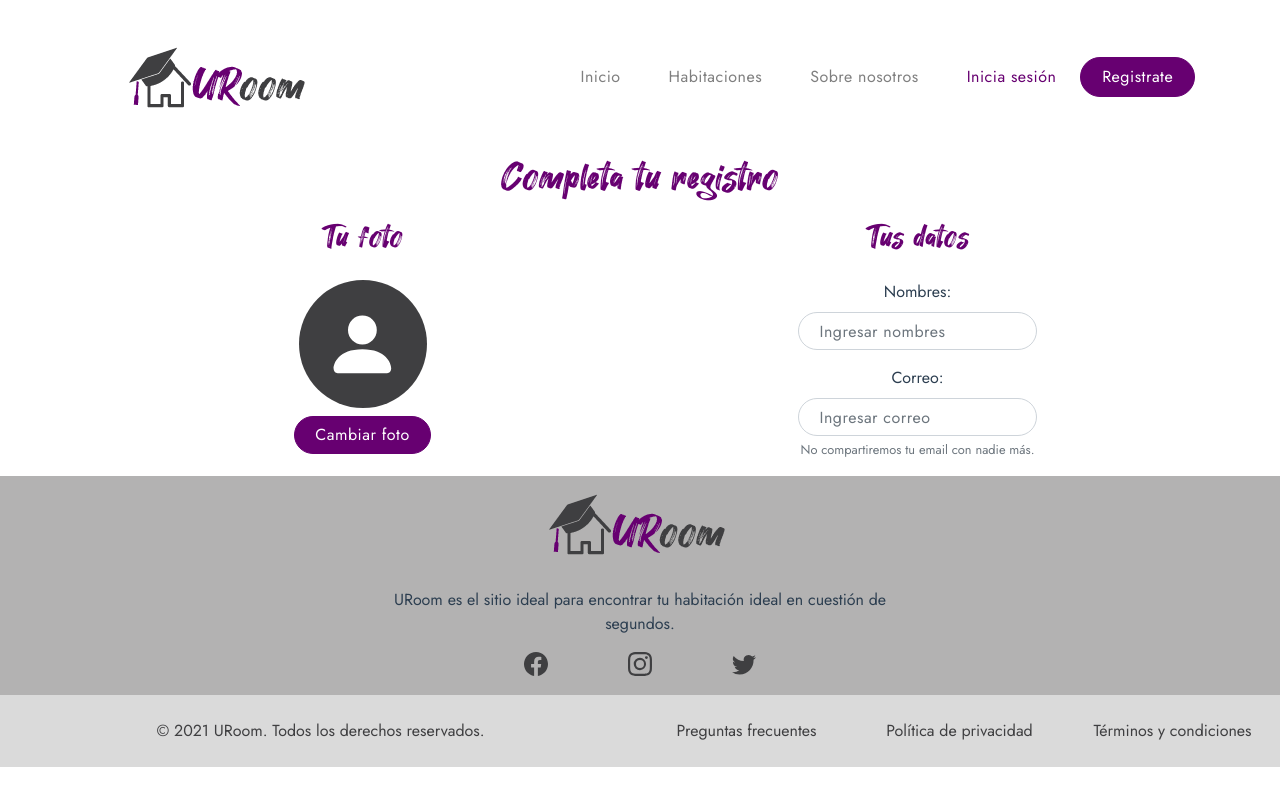
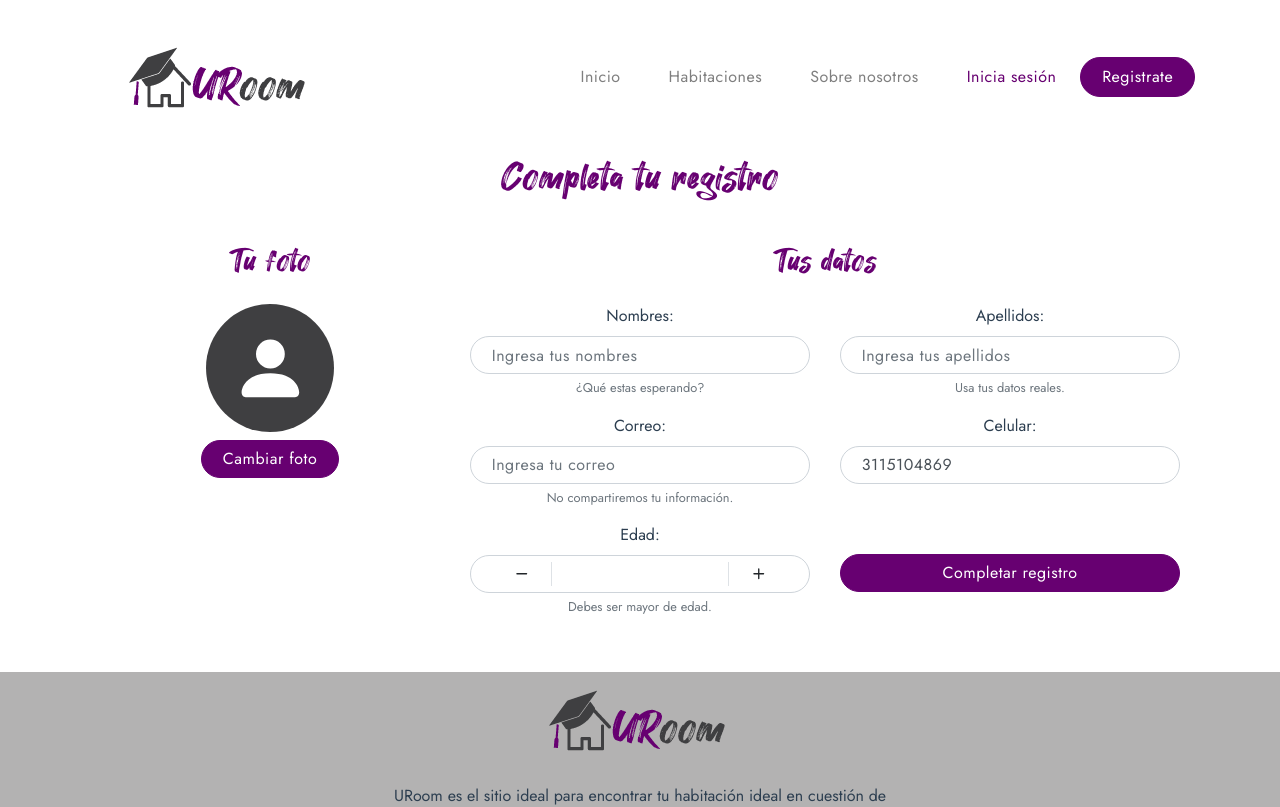
Before and after one commit to URoomUNAL/Front-URoom, a Vue app: page /RegistroData in a window 1280 px wide. Shown: the top 807 px of the page. Built offline with nearby package versions, Linux system fonts and the light colour scheme.

Commit message:
Formulario de Completar Registro Terminado

```diff
--- a/src/components/RegistroData.vue
+++ b/src/components/RegistroData.vue
@@ -6,13 +6,13 @@
       </b-col>
     </b-row>
     <b-row>
-      <b-col>
+      <b-col class="mb-4">
         <b-form @submit="onSubmit" @reset="onReset" v-if="show">
-          <b-container>
-            <b-row cols="2">
-              <b-col>
+          <b-container class="mb-3">
+            <b-row>
+              <b-col lg="4">
                 <b-row align-h="center" align-v="center">
-                  <h2 class="primary mb-4">Tu foto</h2>
+                  <h2 class="primary my-4">Tu foto</h2>
                 </b-row>
                 <b-row align-h="center" align-v="center">
                   <b-avatar src="" size="8rem" class="mb-2"/>
@@ -23,51 +23,51 @@
                   <b-button  variant="primary" class="mb-2">Cambiar foto</b-button>
                 </b-row>
               </b-col>
-              <b-col>
+              <b-col lg="8">
                 <b-row align-h="center" align-v="center">
-                  <h2 class="primary mb-4">Tus datos</h2>
+                  <h2 class="primary my-4">Tus datos</h2>
                 </b-row>
-                <b-row align-h="center" align-v="center">
-                  <b-form-group id="input-group-2" label="Nombres:" label-for="input-2">
-                      <b-form-input id="input-2" v-model="form.name" placeholder="Ingresar nombres" required/>
-                  </b-form-group>
+                <b-row>
+                  <b-col md="6">
+                    <b-form-group id="input-group-1" label="Nombres:" label-for="input-1" description="¿Qué estas esperando?">
+                      <b-form-input id="input-1" v-model="form.name" placeholder="Ingresa tus nombres" required/>
+                    </b-form-group>
+                  </b-col>
+                  <b-col md="6">
+                    <b-form-group id="input-group-2" label="Apellidos:" label-for="input-2" description="Usa tus datos reales.">
+                      <b-form-input id="input-2" v-model="form.surname" placeholder="Ingresa tus apellidos" required />
+                    </b-form-group>
+                  </b-col>
                 </b-row>
-                <b-row align-h="center" align-v="center">
-                  <b-form-group id="input-group-1" label="Correo:" label-for="input-1" description="No compartiremos tu email con nadie más.">
-                    <b-form-input id="input-1" v-model="form.email" type="email" placeholder="Ingresar correo" required/>
-                  </b-form-group>
+                <b-row>
+                  <b-col md="6">
+                    <b-form-group id="input-group-3" label="Correo:" label-for="input-3" description="No compartiremos tu información.">
+                      <b-form-input id="input-3" v-model="form.email" type="email" placeholder="Ingresa tu correo" required/>
+                    </b-form-group>
+                  </b-col>
+                  <b-col md="6">
+                    <b-form-group id="input-group-4" label="Celular:" label-for="input-4" description="">
+                      <b-form-input id="input-4" v-model="form.cellphone" type="tel" placeholder="Ingresa tu celular" required/>
+                    </b-form-group>
+                  </b-col>
+                </b-row>
+                <b-row>
+                  <b-col md="6">
+                    <b-form-group id="input-group-5" label="Edad:" label-for="input-5" description="Debes ser mayor de edad.">
+                      <b-form-spinbutton id="input-5" v-model="form.age" min="18"></b-form-spinbutton>
+                      <!--<b-form-input id="input-5" v-model="form.age" type="number" min="18" placeholder="Ingresa tu edad" required/>-->
+                    </b-form-group>
+                  </b-col>
+                  <b-col align-self="center" class="mt-3 mb-4" md="6">
+                    <b-button variant="primary" block type="submit" >Completar registro</b-button>
+                  </b-col>
                 </b-row>
               </b-col>
+            </b-row>
 
-            </b-row>
-            <!--<div class="col-sm">
-              <b-form-group id="input-group-3" label="Apellidos:" label-for="input-3"
-                description="Usa tus datos reales.">
-                <b-form-input
-                id="input-3"
-                v-model="form.apellido"
-                placeholder="Ingresar apellidos"
-                required
-                />
-              </b-form-group>
-                <label for="edad">Edad:</label>
-                <b-form-spinbutton id="edad" v-model="value" min="18" max="100"></b-form-spinbutton>
-                <p>Tienes que ser mayor de edad. (a revisar)</p>
-            </div>
-            <b-form-group id="input-group-4" v-slot="{ ariaDescribedby }">
-                <b-form-checkbox-group
-                v-model="form.checked"
-                id="checkboxes-4"
-                :aria-describedby="ariaDescribedby"/>
-            </b-form-group>
-            <div id="enviar">
-              <b-button variant="primary" type="submit">Confirmar</b-button>
-              <b-button variant="danger" type="reset">Reset</b-button>
-            </div>
-            <b-card class="mt-3" header="Form Data Result">
-            <pre class="m-0">{{ form }}</pre>
-            </b-card>
-            -->
+            <!--<b-card class="mt-3" header="Form Data Result">
+              <pre class="m-0">{{ form }}</pre>
+            </b-card>-->
 
           </b-container>
         </b-form>
--- a/src/components/SignUp.vue
+++ b/src/components/SignUp.vue
@@ -46,7 +46,7 @@
             </b-row>
             <b-row>
               <b-col >
-                <b-button  variant="primary" class="mb-2 col-6" type="submit">Regístrate</b-button>
+                <b-button variant="primary" class="mb-2 col-6" type="submit">Regístrate</b-button>
               </b-col>
             </b-row>
             <hr/>
```
